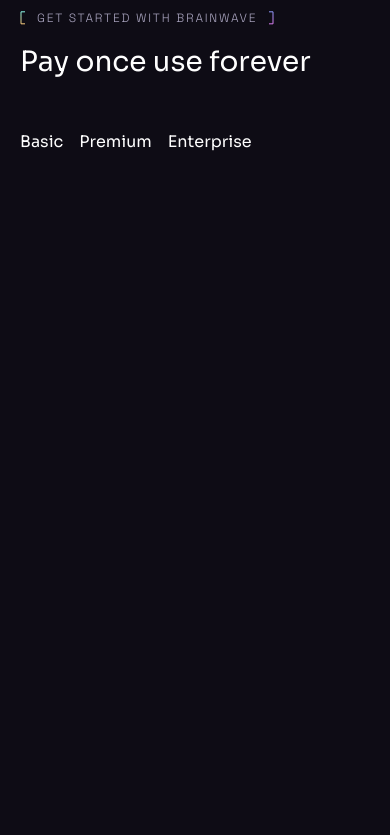
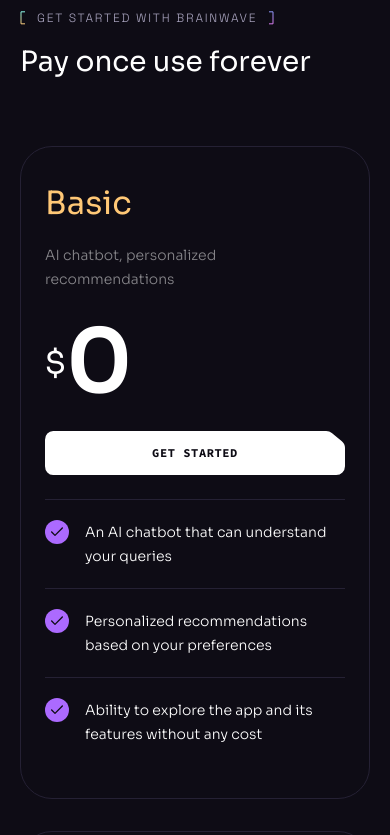
Before and after one commit to RizWaaN3024/brainwave-website, a React (Vite) app: page / in a window 390 px wide. Shown: the part 6960-7795 px from the top of the page. Before the commit the page ends 7154 px from the top, so only its background shows below. Built offline with nearby package versions, Linux system fonts and the light colour scheme.

Commit message:
Added Pricing and Pricing List Section

```diff
--- a/src/components/Heading.jsx
+++ b/src/components/Heading.jsx
@@ -3,7 +3,9 @@
 
 const Heading = ({ className, title, text, tag }) => {
   return (
-    <div className={`${className} max-w-[50rem] mx-auto mb-12 lg:mb-20`}>
+    <div
+      className={`${className} max-w-[50rem] mx-auto mb-12 lg:mb-20 md:text-center`}
+    >
       {tag && <Tagline className="mb-4 md:justify-center">{tag}</Tagline>}
       {title && <h2 className="h2">{title}</h2>}
       {text && <p className="body-2 mt-4 text-n-4">{text}</p>}
--- a/src/components/Pricing.jsx
+++ b/src/components/Pricing.jsx
@@ -36,6 +36,14 @@
           <LeftLine />
           <RightLine />
         </div>
+        <div className="flex justify-center mt-10">
+          <a
+            href="/pricing"
+            className="text-xs font-code font-bold tracking-wider uppercase border-b"
+          >
+            See the full details
+          </a>
+        </div>
       </div>
     </Section>
   );
--- a/src/components/PricingList.jsx
+++ b/src/components/PricingList.jsx
@@ -1,12 +1,48 @@
 import React from "react";
 import { pricing } from "../constants";
+import Button from "./Button";
+import { check } from "../assets";
 
 const PricingList = () => {
   return (
     <div className="flex gap-[1rem] max-lg:flex-wrap">
       {pricing.map((item) => (
-        <div>
-          <h4>{item.title}</h4>
+        <div
+          key={item.id}
+          className="w-[19rem] max-lg:w-full h-full px-6 bg-n-8 border border-n-6 rounded-[2rem] lg:w-auto even:py-14 odd:py-8 odd:my-4 [&>h4]:first:text-color-2 [&>h4]:even:text-color-1 [&>h4]:last:text-color-3"
+        >
+          <h4 className="h4 mb-4">{item.title}</h4>
+          <p className="body-2 min-h-[4rem] mb-3 text-n-1/50">
+            {item.description}
+          </p>
+          <div className="flex items-center h-[5.5rem] mb-6">
+            {item.price && (
+              <>
+                <div className="h3">$</div>
+                <div className="text-[5.5rem] leading-none font-bold">
+                  {item.price}
+                </div>
+              </>
+            )}
+          </div>
+          <Button
+            className={`w-full mb-6`}
+            href={item.price ? "/pricing" : "mailto:info@gmail.com"}
+            white={!!item.price}
+          >
+            {item.price ? "Get started" : "Contact us"}
+          </Button>
+          <ul>
+            {item.features.map((feature, index) => (
+              <li
+                key={index}
+                className="flex items-start py-5 border-t border-n-6"
+              >
+                <img src={check} width={24} height={24} alt="check" />
+                <p className="body-2 ml-4">{feature}</p>
+              </li>
+            ))}
+          </ul>
         </div>
       ))}
     </div>
```
